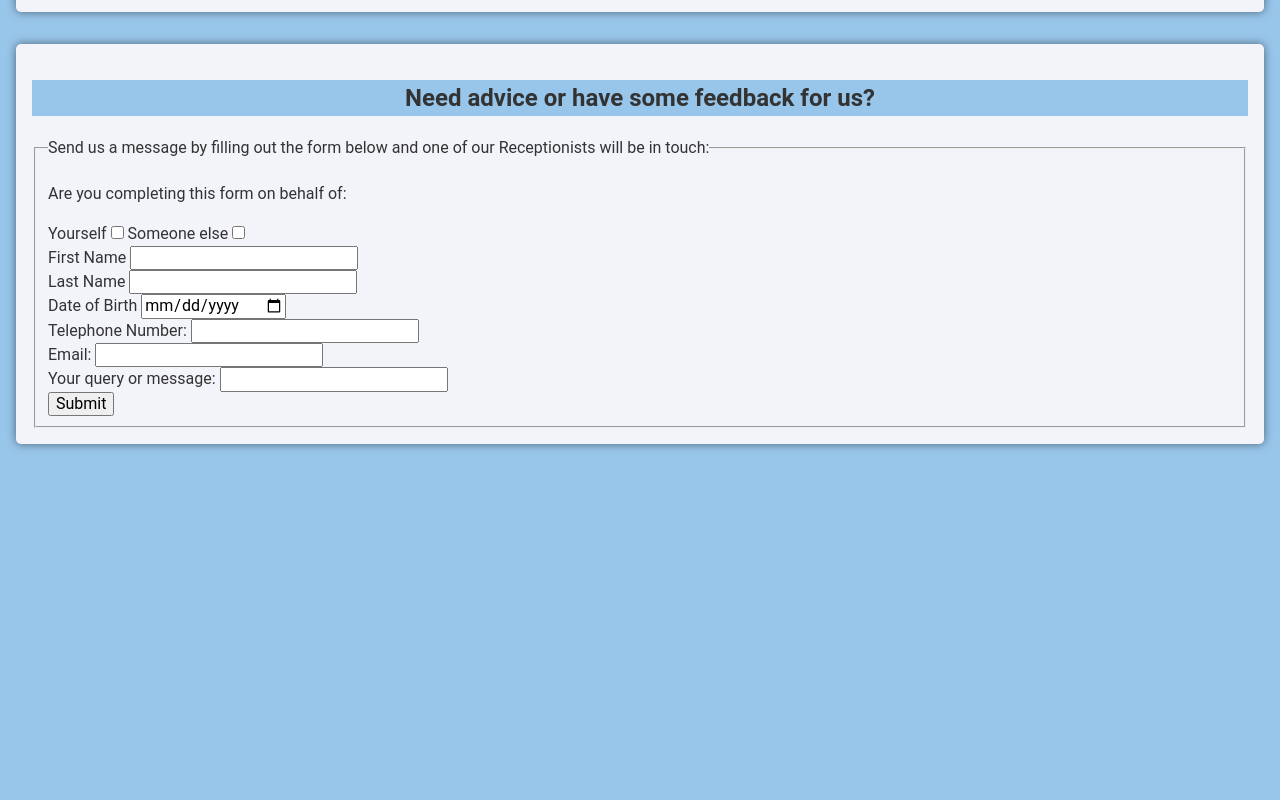
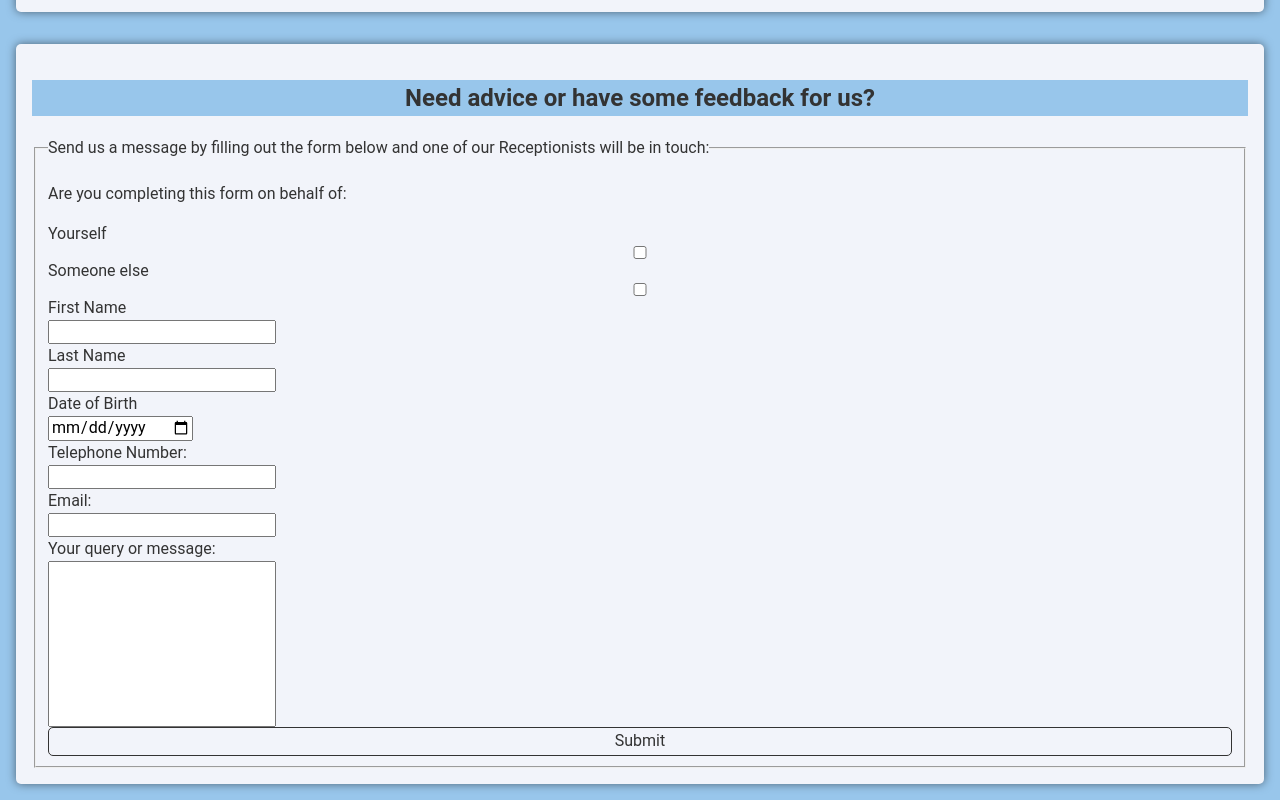
Before and after one commit to hayleyashby7/css-key-concepts, a website: page index.html in a window 1280 px wide. Shown: the part 1512-2312 px from the top of the page. Before the commit the page ends 1972 px from the top, so only its background shows below. Drawn offline with nearby package versions, Linux system fonts and the light colour scheme.

Commit message:
Intial feedback form styling

```diff
--- a/index.html
+++ b/index.html
@@ -4,8 +4,8 @@
 		<meta charset="UTF-8" />
 		<meta http-equiv="X-UA-Compatible" content="IE=edge" />
 		<meta name="viewport" content="width=device-width, initial-scale=1.0" />
+		<link href="node_modules/normalize.css/normalize.css" rel="stylesheet" />
 		<link href="styles.css" rel="stylesheet" />
-		<link href="node_modules/normalize.css/normalize.css" rel="stylesheet" />
 		<title>Tech Returners Surgery: Home</title>
 	</head>
 
@@ -28,7 +28,7 @@
 			<div class="search">
 				<label for="site-search">Search...</label>
 				<input type="search" id="site-search" name="search" aria-label="Search through site content" />
-				<button type="submit">Search</button>
+				<button type="submit" class="button">Search</button>
 			</div>
 		</section>
 
@@ -117,7 +117,7 @@
 						<input type="text" id="message" name="message" required />
 					</div>
 
-					<input type="submit" value="Submit" />
+					<input type="submit" value="Submit" class="button" />
 				</fieldset>
 			</form>
 		</section>
--- a/styles.css
+++ b/styles.css
@@ -14,6 +14,19 @@ body {
 	line-height: 1.5;
 	display: flex;
 	flex-flow: column nowrap;
+}
+
+.button {
+	padding: 0.25em;
+	border: 1px solid var(--black);
+	background-color: var(--white);
+	color: var(--black);
+	border-radius: 5px;
+}
+
+.button:hover {
+	background-color: var(--accent);
+	color: var(--black);
 }
 
 /* Header */
@@ -69,19 +82,6 @@ header a {
 
 .search label {
 	display: block;
-}
-
-.search button {
-	padding: 0.25em;
-	border: 1px solid var(--black);
-	background-color: var(--white);
-	color: var(--black);
-	border-radius: 5px;
-}
-
-.search button:hover {
-	background-color: var(--accent);
-	color: var(--black);
 }
 
 /* Patient Info */
@@ -161,7 +161,20 @@ header a {
 	order: 4;
 }
 
-/* Feedback */
+/* Feedback Form */
 .feedback {
 	order: 5;
 }
+
+.feedback fieldset {
+	display: flex;
+	flex-flow: column wrap;
+}
+
+.feedback label {
+	display: block;
+}
+
+#message {
+	height: 10em;
+}
```
